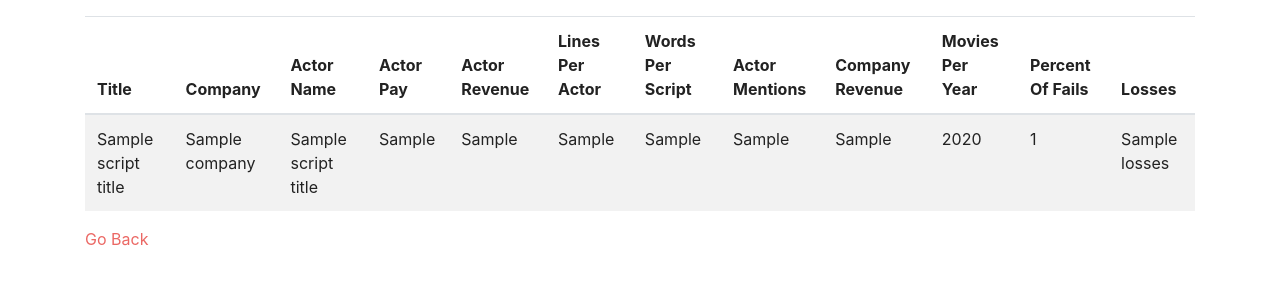
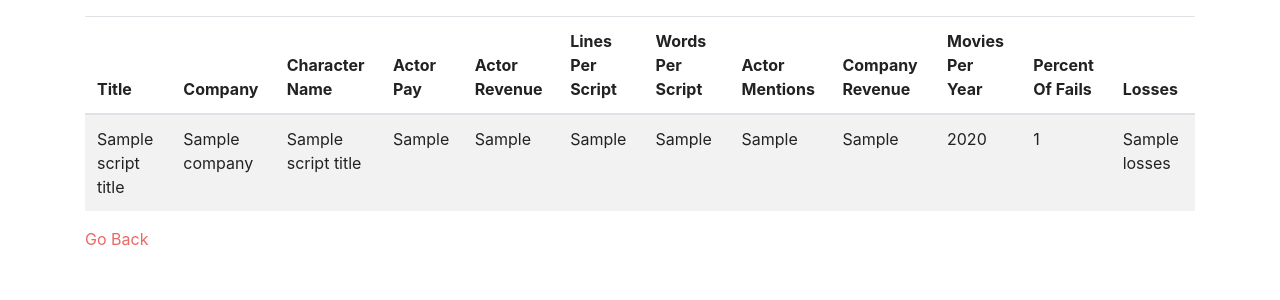
Before and after one commit to kittenkamala/movie_manager, a Symfony app: template templates/pages/script.html.twig in a window 1280 px wide. Shown: the part 59-359 px from the top of the page. Run offline with Twig, Linux system fonts and the light colour scheme; the template is opened without the code that fills it: most values are stand-ins (such as "Sample title", 1, 10 or a date in 2020); some libraries are stand-ins or nearby versions; some web fonts are replaced.

Commit message:
updated table header text  on /script/(id)

```diff
--- a/templates/pages/script.html.twig
+++ b/templates/pages/script.html.twig
@@ -9,10 +9,10 @@
             <tr>
                 <th> Title </th>
                 <th> Company </th>
-                <th> Actor Name </th>
+                <th> Character Name </th>
                 <th> Actor Pay </th>
                 <th> Actor Revenue </th>
-                <th> Lines Per Actor </th>
+                <th> Lines Per Script </th>
                 <th> Words Per Script </th>
                 <th> Actor Mentions</th>
                 <th> Company Revenue </th>
```
